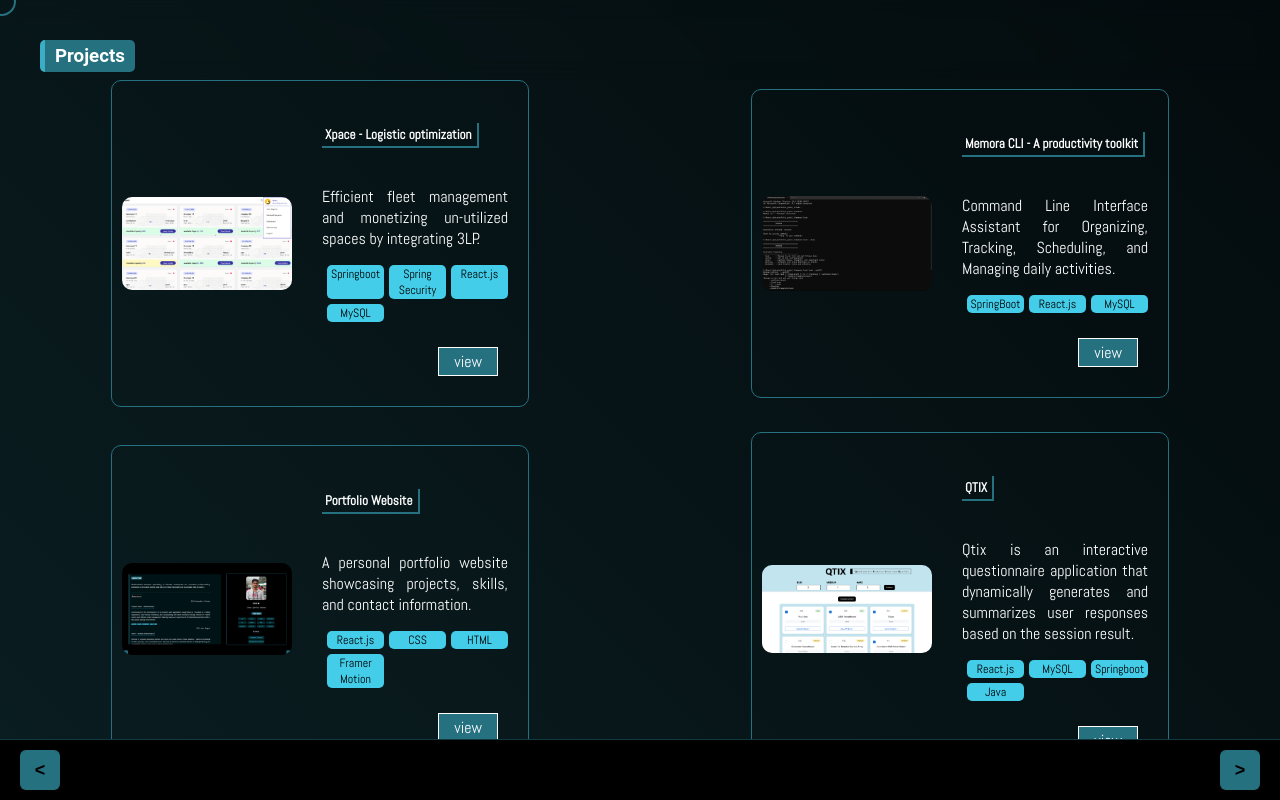
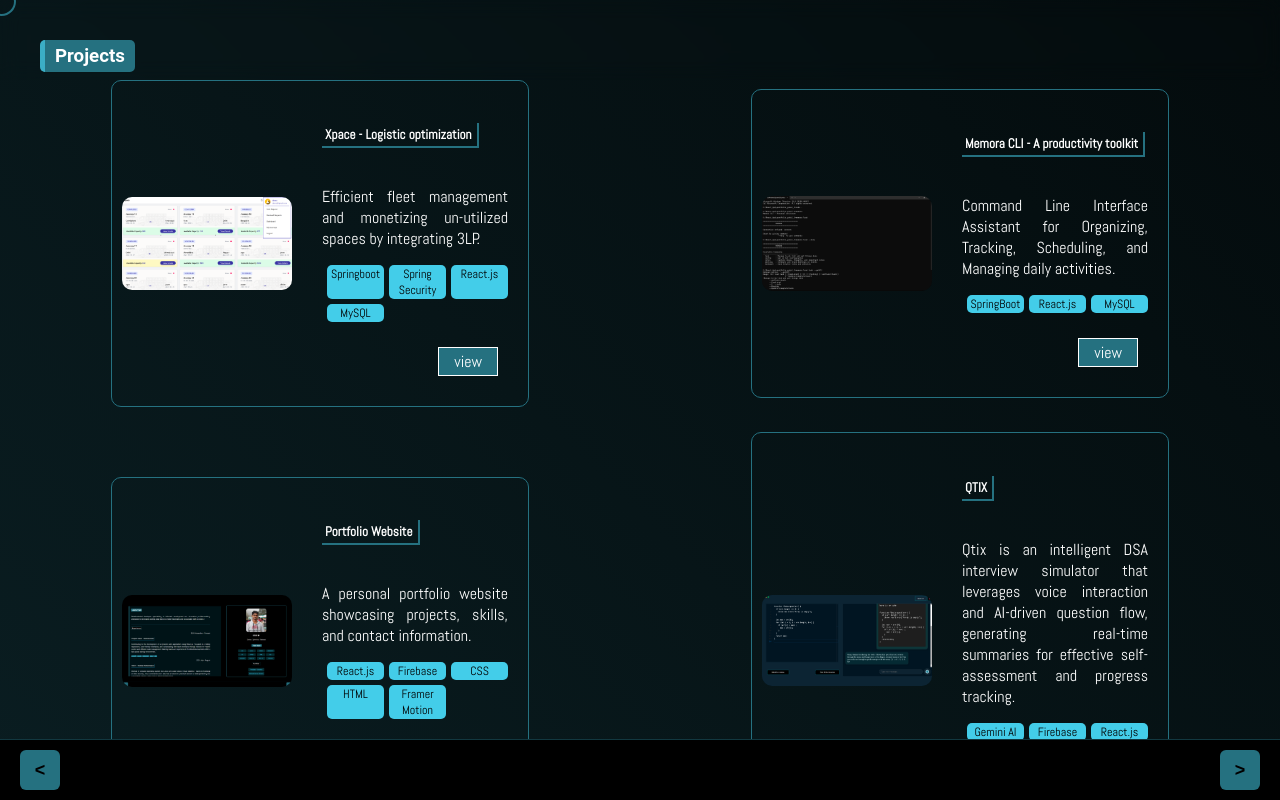
Before and after one commit to gokulnathanT/Gokul_Portfolio, a React (Create React App) app: page /Projects in a window 1280 px wide. Built offline with nearby package versions, Linux system fonts and the light colour scheme.

Commit message:
Updated qtix

```diff
--- a/src/constants/index.js
+++ b/src/constants/index.js
@@ -29,15 +29,15 @@ export const PROJECTS = [
     image: pro4,
     description:
       "Efficient fleet management and monetizing un-utilized spaces by integrating 3LP. ",
-    technologies: ["Springboot","Spring Security","React.js", "MySQL"],
-    link: "https://github.com/gokulnathanT?tab=repositories/",
+    technologies: ["Springboot", "Spring Security", "React.js", "MySQL"],
+    link: "https://github.com/gokulnathanT/Xpace_Backend/",
   },
   {
     title: "Memora CLI - A productivity toolkit",
     image: pro1,
     description:
       "Command Line Interface Assistant for Organizing, Tracking, Scheduling, and Managing daily activities. ",
-    technologies: ["SpringBoot","React.js", "MySQL"],
+    technologies: ["SpringBoot", "React.js", "MySQL"],
     link: "https://github.com/gokulnathanT/CL-Interface-Memora",
   },
   {
@@ -45,15 +45,15 @@ export const PROJECTS = [
     image: pro3,
     description:
       "A personal portfolio website showcasing projects, skills, and contact information.",
-    technologies: ["React.js", "CSS", "HTML", "Framer Motion"],
+    technologies: ["React.js","Firebase" ,"CSS", "HTML", "Framer Motion"],
     link: "https://gokull-dev.netlify.app/",
   },
   {
     title: "QTIX ",
     image: pro5,
     description:
-      "Qtix is an interactive questionnaire application that dynamically generates and summarizes user responses based on the session result.",
-    technologies: ["React.js", "MySQL", "Springboot", "Java"],
+      "Qtix is an intelligent DSA interview simulator that leverages voice interaction and AI-driven question flow, generating real-time summaries for effective self-assessment and progress tracking.",
+    technologies: ["Gemini AI","Firebase","React.js", "MySQL", "Springboot", "Java"],
     link: "https://github.com/gokulnathanT/QTIX-Backend",
   },
 ];
```
Also changed, not shown: src/assets/project5.png, 1 other file (tests, documents, lock files or other folders).
